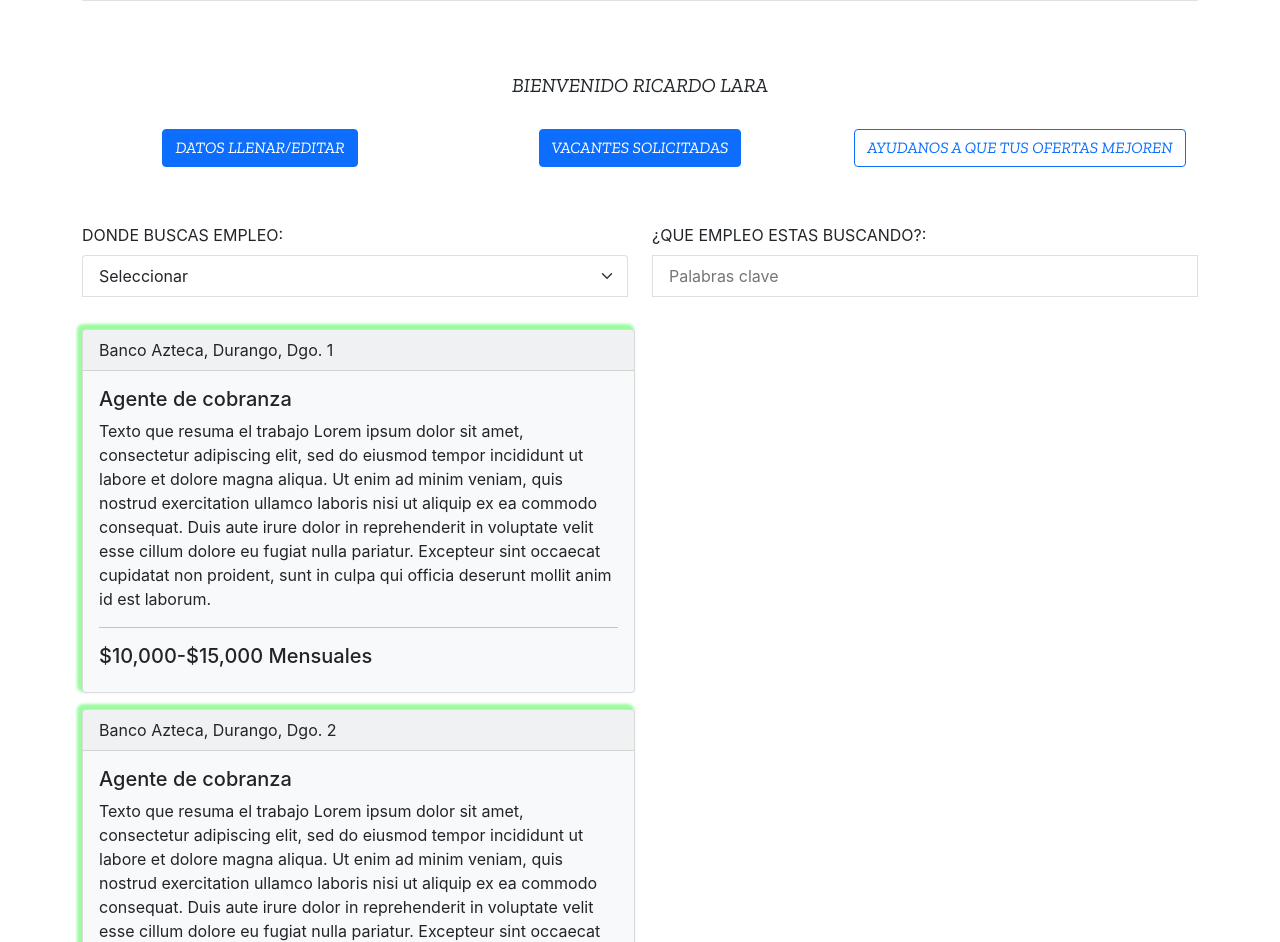
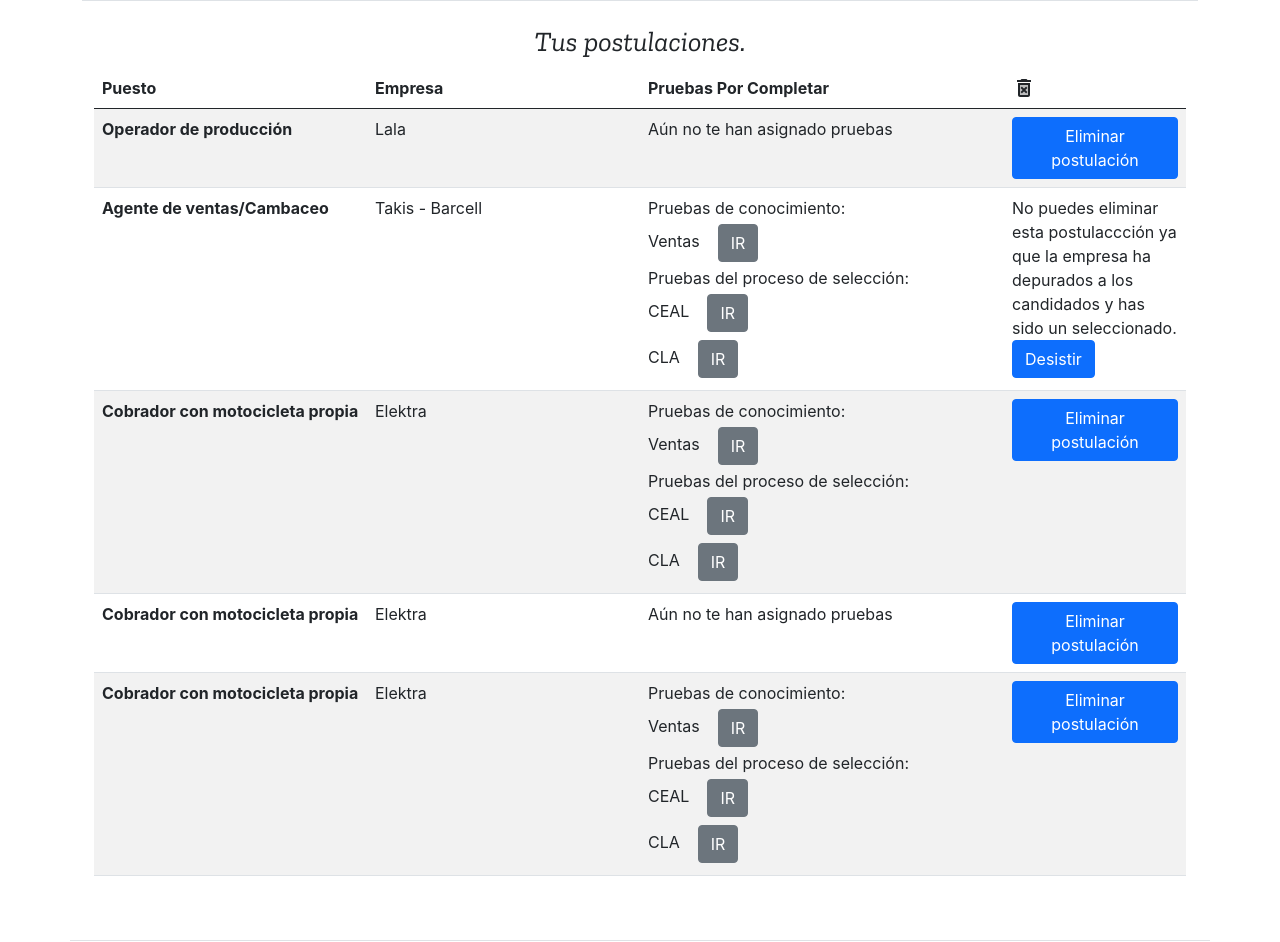
Before and after one commit to RicardoTheMaster/AlefProyect, a React app: page /AlefProyect/Postulaciones in a window 1280 px wide. Before the commit this address led to /AlefProyect/. Shown: the part 77-1019 px from the top of the page. Built offline with nearby package versions, Linux system fonts and the light colour scheme.

Commit message:
Version 0.9.2 |Forms/BE

```diff
--- a/docs/index.html
+++ b/docs/index.html
@@ -9,7 +9,7 @@
       name="description"
       content="Web site created using create-react-app"
     />
-    <link rel="apple-touch-icon" href="./logo192.png" />
+    <link rel="apple-touch-icon" href="/logo192.png" />
     <link rel="manifest" href="./manifest.json" />
     <link
       rel="stylesheet"
@@ -118,8 +118,8 @@
         t();
       })([]);
     </script>
-    <script src="./static/js/2.0dd70cc4.chunk.js"></script>
-    <script src="./static/js/main.4a64f173.chunk.js"></script>
+    <script src="./static/js/2.b38cf054.chunk.js"></script>
+    <script src="./static/js/main.719bdf96.chunk.js"></script>
   </body>
   <script
     src="https://cdn.jsdelivr.net/npm/bootstrap@5.1.1/dist/js/bootstrap.bundle.min.js"
--- a/src/Componentes/Header.js
+++ b/src/Componentes/Header.js
@@ -17,6 +17,7 @@
                 <li><NavLink exact to="/AlefProyect/Login" activeClassName="link-dark" className="nav-item nav-link px-2">Perfil</NavLink></li>
                 <li><NavLink exact to="/AlefProyect/Graficas" activeClassName="link-dark" className="nav-item nav-link px-2">Gafricas</NavLink></li>
                 <li><NavLink exact to="/AlefProyect/FirstReg" activeClassName="link-dark" className="nav-item nav-link px-2">Registro (datos)</NavLink></li>
+                <li><NavLink exact to="/AlefProyect/Postulaciones" activeClassName="link-dark" className="nav-item nav-link px-2">Postulaciones</NavLink></li>
 
             </ul>
 
--- a/src/Router/BasicRouter.js
+++ b/src/Router/BasicRouter.js
@@ -13,6 +13,7 @@
 import { InfoScreen } from '../Screen/InfoScreen';
 import { UserScreen } from '../Screen/UserScreen';
 import { PruebasScreen } from '../Screen/PruebasScreen';
+import { PostsScreen } from '../Screen/PostsScreen';
 
 export const BasicRouter = () => {
     return (
@@ -25,6 +26,7 @@
                     <Route exact path="/AlefProyect/Login" component={UserScreen}/>
                     <Route exact path="/AlefProyect/Graficas" component={PruebasScreen}/>
                     <Route path="/AlefProyect/FirstReg" component={InfoScreen}/>
+                    <Route path="/AlefProyect/Postulaciones" component={PostsScreen}/>
 
                     <Redirect to="/AlefProyect/"/>
                 </Switch>
--- /dev/null
+++ b/src/Screen/PostsScreen.js
@@ -0,0 +1,106 @@
+import React from 'react'
+import DeleteForeverTwoToneIcon from '@mui/icons-material/DeleteForeverTwoTone';
+export const PostsScreen = () => {
+    return (
+        <>
+        <div className='text-center'>
+            <h3 className='text' >Tus postulaciones.</h3>
+        </div>
+        <div className='container'>
+            <table class="table table-striped">
+                <thead>
+                    <tr>
+                    <th className='col-3'>Puesto</th>
+                    <th >Empresa</th>
+                    <th className='col-4'>Pruebas Por Completar</th>
+                    <th className='col-2'><DeleteForeverTwoToneIcon/></th>
+                    </tr>
+                </thead>
+                <tbody>
+                    <tr>
+                        <th >Operador de producción</th>
+                        <td>Lala</td>
+                        <td>Aún no te han asignado pruebas</td>
+                        <td><button className='btn btn-primary'>Eliminar postulación</button></td>
+                    </tr>
+                    <tr>
+                        <th >Agente de ventas/Cambaceo</th>
+                        <td className=''>Takis - Barcell</td>
+                        <td >
+                            Pruebas de conocimiento:
+                            <div className='py-1'>
+                                Ventas &nbsp;&nbsp;&nbsp;
+                                <button className='btn btn-secondary'> IR </button>
+                            </div>
+                            Pruebas del proceso de selección:
+                            <div className='py-1'>
+                                CEAL &nbsp;&nbsp;&nbsp;
+                                <button className='btn btn-secondary'> IR </button>
+                            </div>
+                            <div className='py-1'>
+                                CLA &nbsp;&nbsp;&nbsp;
+                                <button className='btn btn-secondary'> IR </button>
+                            </div>
+                        </td>
+                        <td >
+                            No puedes eliminar esta postulaccción ya que la empresa ha depurados a los candidados y has sido un seleccionado.
+                            <br/>
+                            <button className='btn btn-primary'>Desistir</button></td>
+                    </tr>
+                    <tr>
+                        <th>Cobrador con motocicleta propia</th>
+                        <td> Elektra</td>
+                        <td >
+                            Pruebas de conocimiento:
+                            <div className='py-1'>
+                                Ventas &nbsp;&nbsp;&nbsp;
+                                <button className='btn btn-secondary'> IR </button>
+                            </div>
+                            Pruebas del proceso de selección:
+                            <div className='py-1'>
+                                CEAL &nbsp;&nbsp;&nbsp;
+                                <button className='btn btn-secondary'> IR </button>
+                            </div>
+                            <div className='py-1'>
+                                CLA &nbsp;&nbsp;&nbsp;
+                                <button className='btn btn-secondary'> IR </button>
+                            </div>
+                        </td>
+                        <td><button className='btn btn-primary'>Eliminar postulación</button></td>
+
+                    </tr>
+                    <tr>
+                        <th>Cobrador con motocicleta propia</th>
+                        <td> Elektra</td>
+                        <td>Aún no te han asignado pruebas</td>
+                        <td><button className='btn btn-primary'>Eliminar postulación</button></td>
+
+                    </tr>
+                    <tr>
+                        <th>Cobrador con motocicleta propia</th>
+                        <td> Elektra</td>
+                        <td >
+                            Pruebas de conocimiento:
+                            <div className='py-1'>
+                                Ventas &nbsp;&nbsp;&nbsp;
+                                <button className='btn btn-secondary'> IR </button>
+                            </div>
+                            Pruebas del proceso de selección:
+                            <div className='py-1'>
+                                CEAL &nbsp;&nbsp;&nbsp;
+                                <button className='btn btn-secondary'> IR </button>
+                            </div>
+                            <div className='py-1'>
+                                CLA &nbsp;&nbsp;&nbsp;
+                                <button className='btn btn-secondary'> IR </button>
+                            </div>
+                        </td>
+                        <td><button className='btn btn-primary'>Eliminar postulación</button></td>
+
+                    </tr>
+                </tbody>
+            </table>
+        </div>
+        </>
+    )
+}
```
Also changed, not shown: docs/asset-manifest.json, docs/static/js/2.b38cf054.chunk.js.LICENSE.txt (renamed from docs/static/js/2.0dd70cc4.chunk.js.LICENSE.txt), 8 other files.
